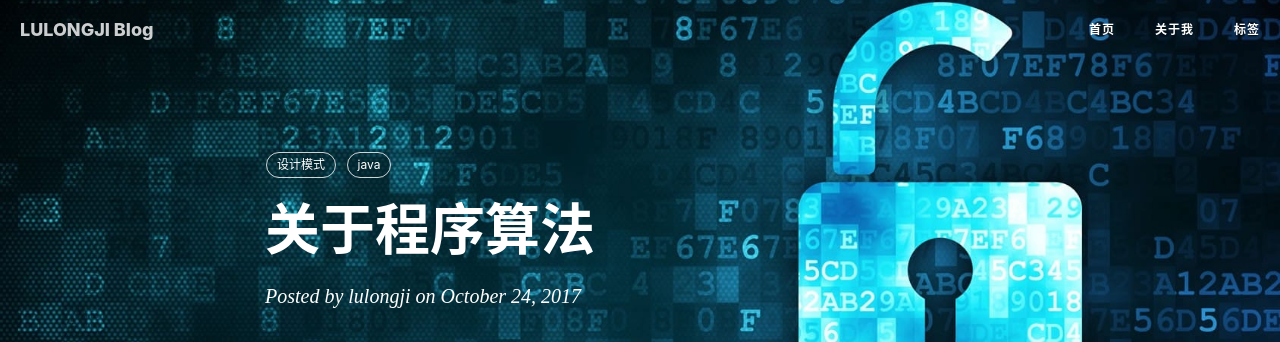
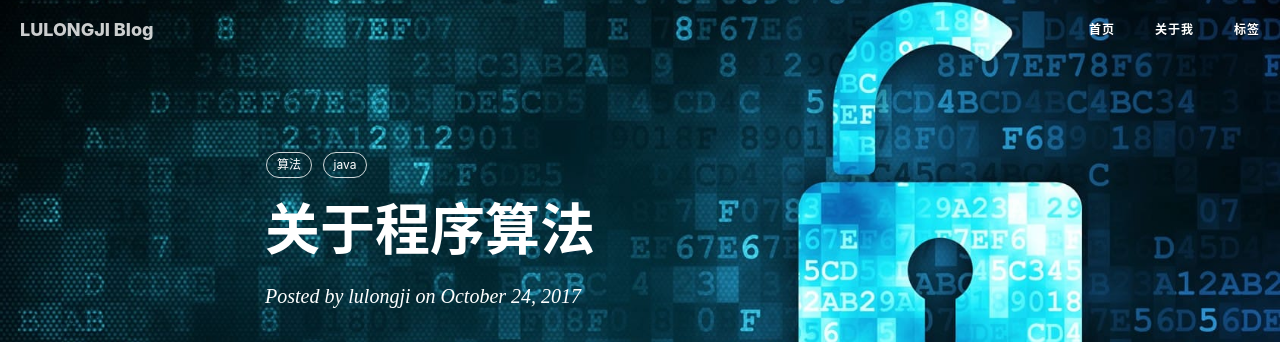
Before and after one commit to lulongji/lulongji.github.io, a Jekyll site: the page built from _posts/2017-10-24-关于程序算法.md, in a window 1280 px wide and 900 px high. Shown: the top 342 px of the window. Built offline with Jekyll 4.4.1, drawn with Linux system fonts in a browser that asks for light colours; nearby versions of some CDN libraries; comment, search, counter and statistics services are not loaded.

Commit message:
算法
算法

```diff
--- a/_posts/2017-10-24-关于程序算法.md
+++ b/_posts/2017-10-24-关于程序算法.md
@@ -7,7 +7,7 @@ author:     lulongji
 header-img: img/post-bg-hacker.jpg
 catalog: true
 tags:
-    - 设计模式
+    - 算法
     - java
 ---
 
```
